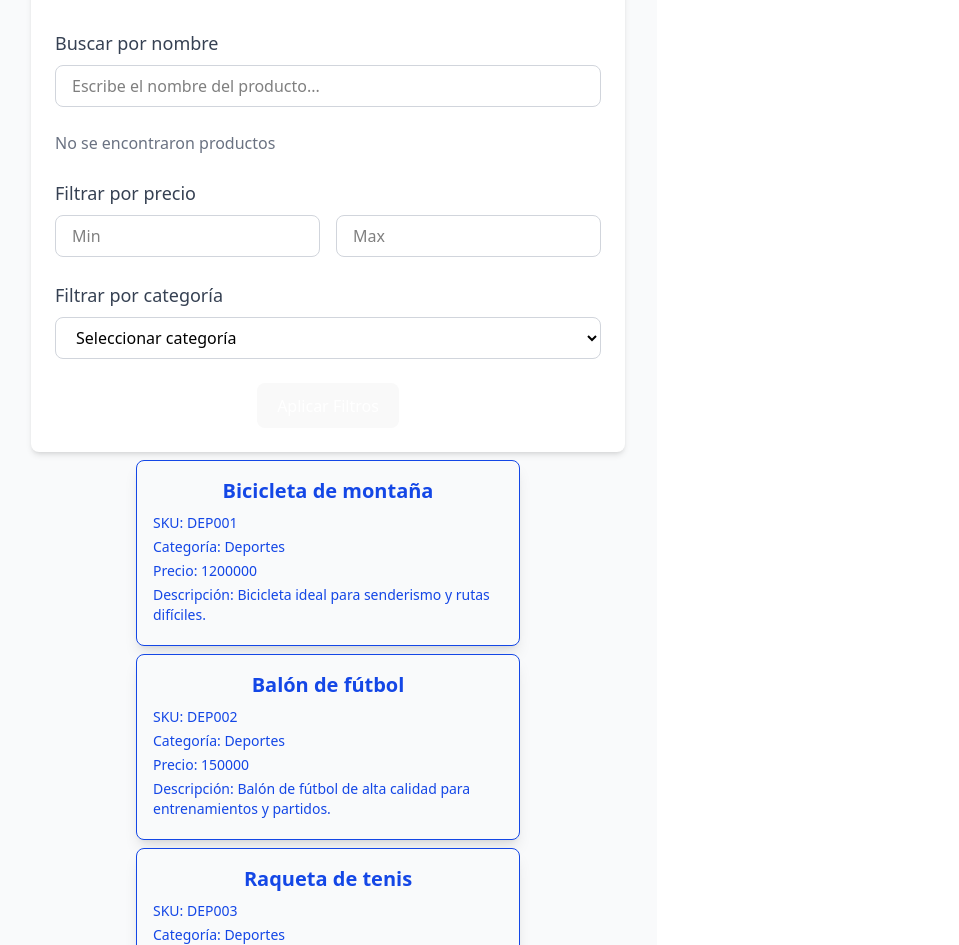
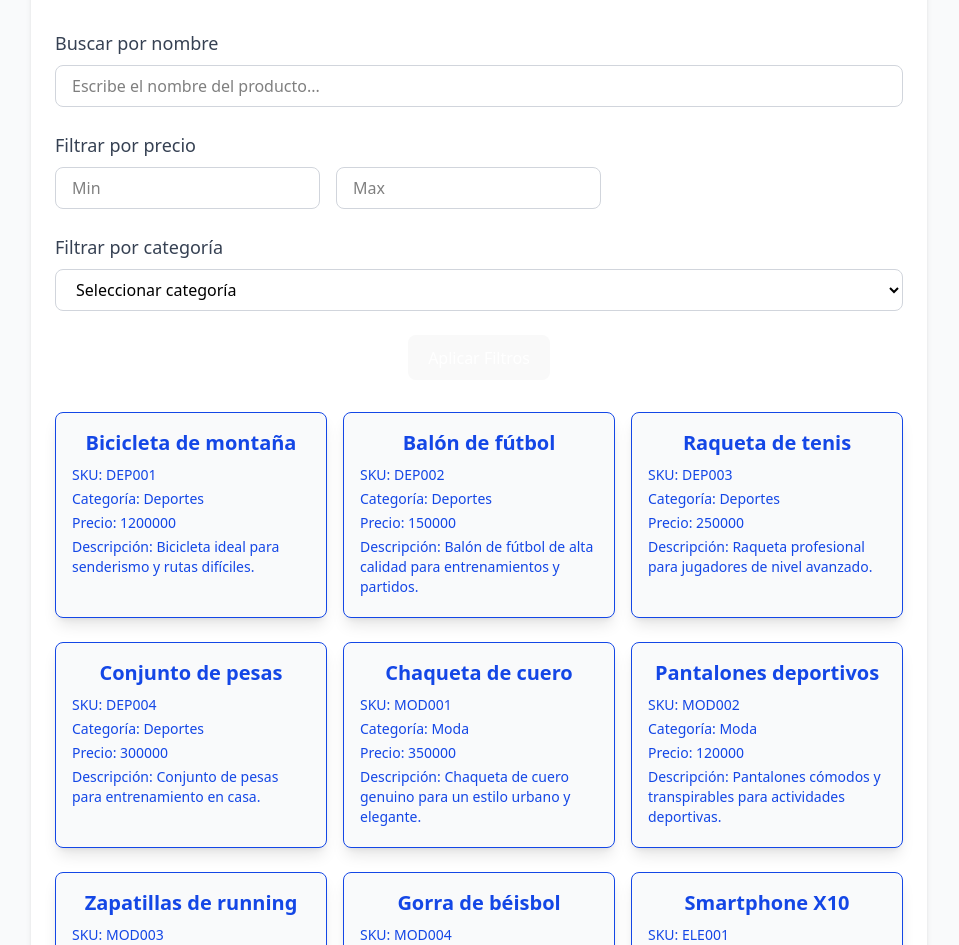
Before and after one commit to erozog125/instrumento-evaluacion-react, a React (Vite) app: page / in a window 1280 px wide. Shown: the part 87-1032 px from the top of the page, without its empty margins (1-960 px from the left). Built offline with nearby package versions, Linux system fonts and the light colour scheme.

Commit message:
finish check:3/3

```diff
--- a/src/components/FilterProducts.jsx
+++ b/src/components/FilterProducts.jsx
@@ -1,15 +1,30 @@
-import React, { useContext } from 'react';
+import React, { useState } from 'react';
 import { Product } from './Product';
 import { products } from '../assets/products.js';
-import { NameContext } from './Context.jsx';
 
 export const FilterProducts = () => {
-  const { Name, SetName } = useContext(NameContext);
+  const [searchTerm, setSearchTerm] = useState(""); // Estado para el filtro por nombre
+  const [minPrice, setMinPrice] = useState(""); // Estado para el precio mínimo
+  const [maxPrice, setMaxPrice] = useState(""); // Estado para el precio máximo
+  const [category, setCategory] = useState(""); // Estado para la categoría
+  const [filteredProducts, setFilteredProducts] = useState(products); // Estado para los productos filtrados
 
-  // Filtrar productos por nombre
-  const filteredProducts = products?.filter((product) =>
-    product?.name?.toLowerCase().includes(Name.toLowerCase())
-  ) || [];
+  // Función para aplicar los filtros
+  const handleFilter = () => {
+    let filtered = products;
+
+    // Filtrar por nombre
+    if (searchTerm.trim()) {
+      filtered = filtered.filter((product) =>
+        product.nameProduct?.toLowerCase().includes(searchTerm.toLowerCase())
+      );
+    }
+
+
+
+
+    setFilteredProducts(filtered);
+  };
 
   return (
     <div className="flex flex-col items-center p-8 bg-gray-50 min-h-screen">
@@ -18,27 +33,17 @@ export const FilterProducts = () => {
         {/* Título */}
         <h2 className="text-3xl font-semibold text-center text-gray-800">Buscar Productos</h2>
 
-        {/* Barra de búsqueda */}
+        {/* Campo de texto para buscar productos */}
         <div className="flex flex-col space-y-2">
           <label className="text-lg font-medium text-gray-700">Buscar por nombre</label>
           <input
             type="text"
             placeholder="Escribe el nombre del producto..."
             className="px-4 py-2 rounded-lg border border-gray-300 focus:outline-none focus:ring-2 focus:ring-blue-500 text-black"
-            onChange={(e) => SetName(e.target.value)}
+            value={searchTerm}
+            onChange={(e) => setSearchTerm(e.target.value)}
           />
         </div>
-
-        {/* Lista de productos filtrados */}
-        <ul>
-          {filteredProducts.length > 0 ? (
-            filteredProducts.map((product) => (
-              <li key={product.id}>{product.name}</li>
-            ))
-          ) : (
-            <li className="text-gray-500">No se encontraron productos</li>
-          )}
-        </ul>
 
         {/* Filtro por precio */}
         <div className="flex flex-col space-y-2">
@@ -48,11 +53,15 @@ export const FilterProducts = () => {
               type="number"
               placeholder="Min"
               className="px-4 py-2 rounded-lg border border-gray-300 focus:outline-none focus:ring-2 focus:ring-blue-500 text-black"
+              value={minPrice}
+
             />
             <input
               type="number"
               placeholder="Max"
               className="px-4 py-2 rounded-lg border border-gray-300 focus:outline-none focus:ring-2 focus:ring-blue-500 text-black"
+              value={maxPrice}
+
             />
           </div>
         </div>
@@ -62,6 +71,8 @@ export const FilterProducts = () => {
           <label className="text-lg font-medium text-gray-700">Filtrar por categoría</label>
           <select
             className="px-4 py-2 rounded-lg border border-gray-300 focus:outline-none focus:ring-2 focus:ring-blue-500 text-black"
+            value={category}
+
           >
             <option value="">Seleccionar categoría</option>
             <option value="electronics">Electrónica</option>
@@ -71,19 +82,28 @@ export const FilterProducts = () => {
           </select>
         </div>
 
-        {/* Botón de aplicar filtro */}
+        {/* Botón de aplicar filtros */}
         <div className="flex justify-center">
-          <button className="px-6 py-2 bg-blue-500 text-white rounded-lg hover:bg-blue-600 transition duration-300">
+          <button
+            className="px-6 py-2 bg-blue-500 text-white rounded-lg hover:bg-blue-600 transition duration-300"
+            onClick={handleFilter}
+          >
             Aplicar Filtros
           </button>
         </div>
-      </div>
 
-      {/* Mostrar todos los productos */}
-      <div>
-        {products.map((product) => (
-          <Product key={product.sku} {...product} />
-        ))}
+        {/* Lista de productos filtrados */}
+        <div className="grid grid-cols-1 sm:grid-cols-2 lg:grid-cols-3 gap-4">
+          {filteredProducts.length > 0 ? (
+            filteredProducts.map((product) => (
+              <Product key={product.sku} {...product} />
+            ))
+          ) : (
+            <p className="text-gray-500 col-span-full text-center">
+              No se encontraron productos
+            </p>
+          )}
+        </div>
       </div>
     </div>
   );
```
